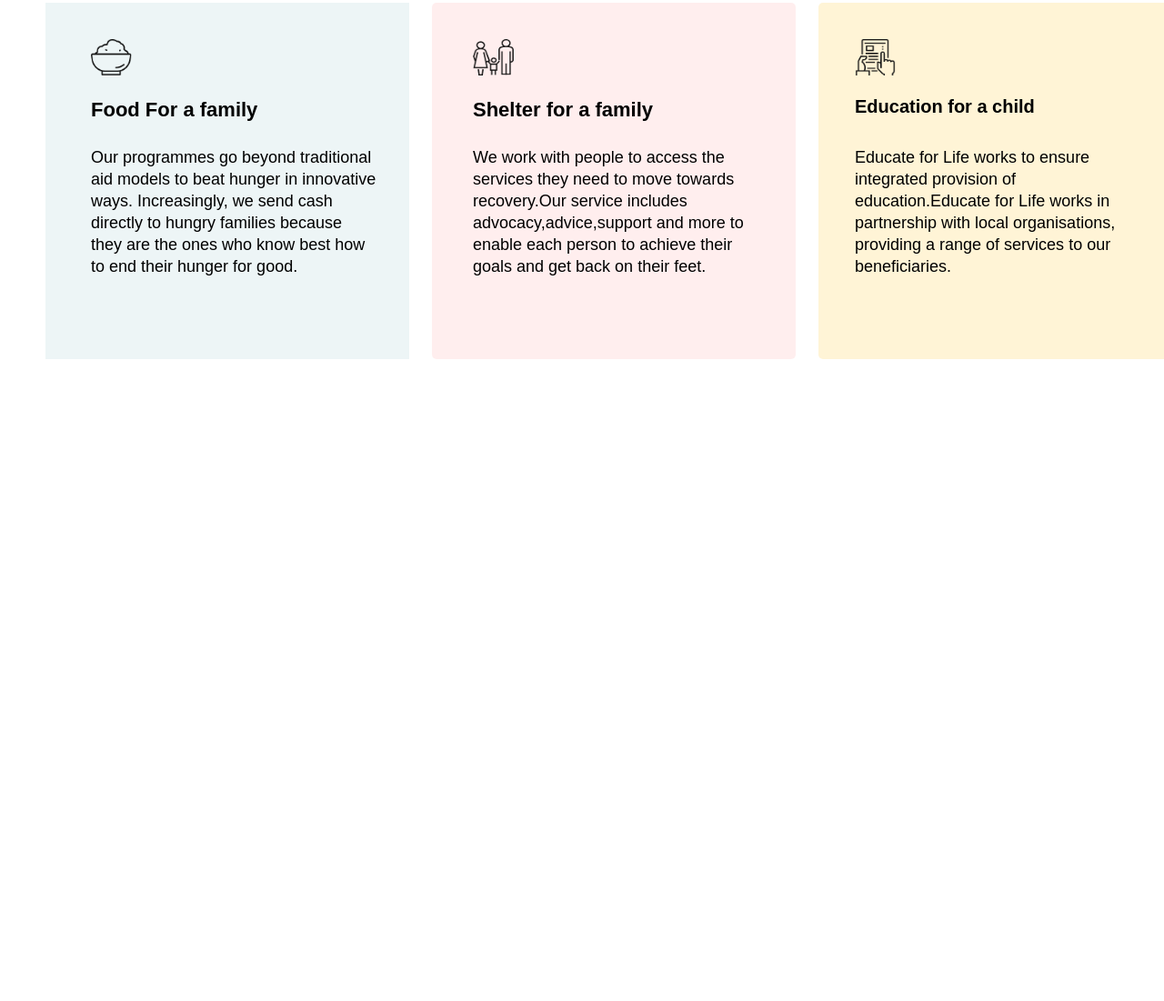
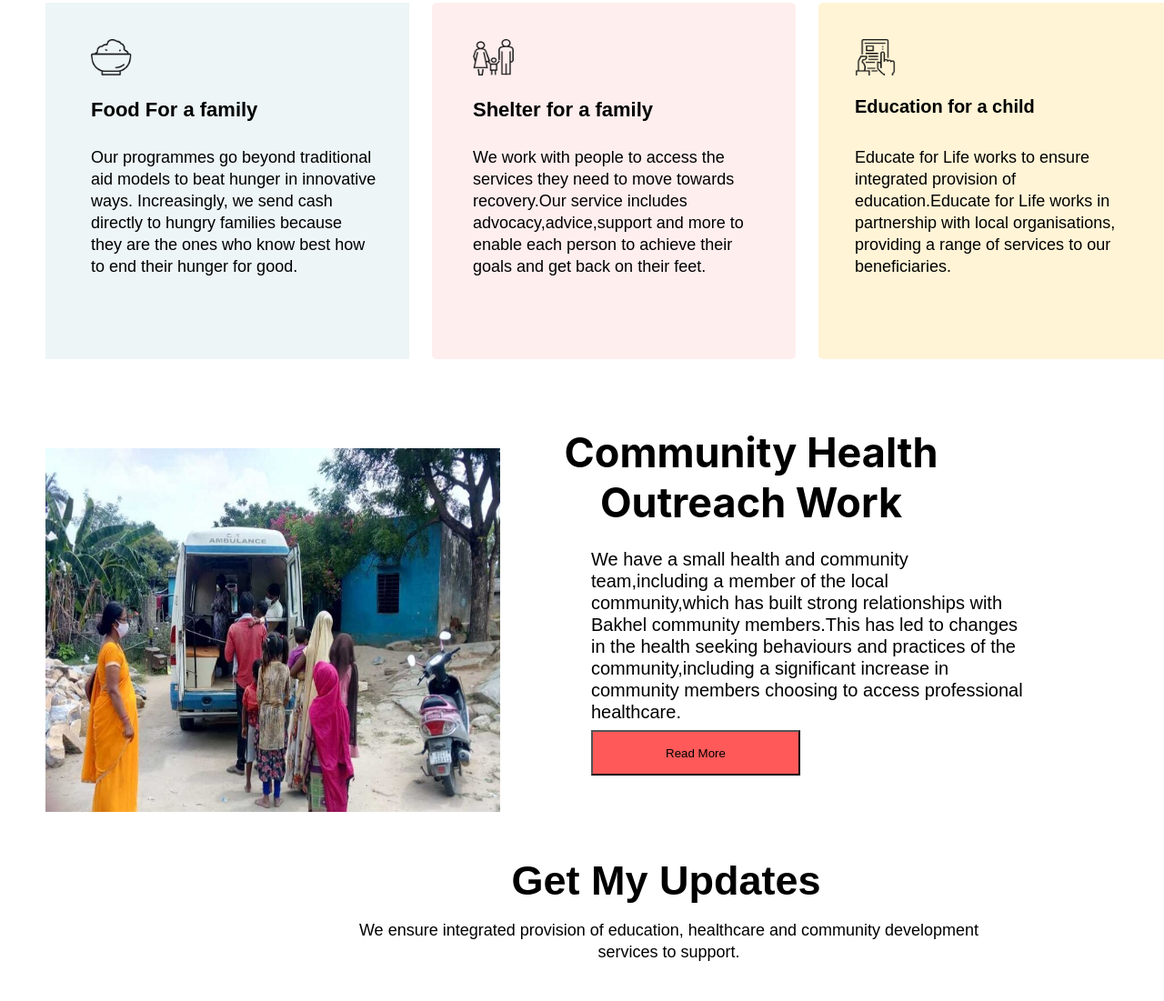
Before and after one commit to rajapal215/donate-today-main, a plain HTML site: page index.html in a window 1280 px wide. Shown: the part 1587-2688 px from the top of the page at 91% size. Before the commit the page ends 1982 px from the top, so only its background shows below. Drawn offline with Linux system fonts and the light colour scheme.

Commit message:
added my updates

```diff
--- a/index.html
+++ b/index.html
@@ -75,6 +75,22 @@
     <p class="education-paragraph">Educate for Life works to ensure integrated provision of education.Educate for Life
         works in partnership with local organisations, providing a range of
         services to our beneficiaries. </p>
+    <section>
+        <h1 class="titel4">Community Health Outreach Work</h1>
+        <img class="extra-image1" src="images/new.jpg" alt="">
+        <p class="community-team">We have a small health and community team,including a member of the local
+            community,which has built strong relationships with Bakhel community members.This has led to changes in the
+            health seeking behaviours and practices of the community,including a significant increase in community
+            members choosing to access professional healthcare.</p>
+        <button class="read-button">Read More</button>
+    </section>
+    <div>
+        <h1 class="my-update">Get My Updates</h1>
+        <p class="update-paragraph">We ensure integrated provision of education, healthcare and community development
+            services to support.
+        </p>
+
+    </div>
 
 
 
--- a/style.css
+++ b/style.css
@@ -324,3 +324,80 @@ body {
     text-align: left;
     font-size: bold;
 }
+
+.titel4 {
+    position: absolute;
+    width: 492px;
+    height: 108px;
+    left: 580px;
+    top: 2020px;
+    font-family: 'Inter';
+    font-weight: 700;
+    font-size: 45px;
+    text-align: center;
+
+}
+
+.extra-image1 {
+    position: absolute;
+    height: 400px;
+    width: 500px;
+    left: 50px;
+    top: 2080px;
+}
+
+.community-team {
+    position: absolute;
+    width: 480px;
+    height: 210px;
+    left: 650px;
+    top: 2170px;
+    font-family: 'poppins', sans-serif;
+    font-weight: 400;
+    font-size: 20px;
+    line-height: 24px;
+    text-align: left;
+    font-size: bold;
+}
+
+.read-button {
+    display: flex;
+    flex-direction: column;
+    justify-content: center;
+    align-items: center;
+    gap: 5px;
+    width: 230px;
+    top: 2390px;
+    left: 650px;
+    height: 50px;
+    position: absolute;
+    padding: 15px 20px;
+    background-color: #FF5959;
+
+}
+
+.my-update {
+    position: absolute;
+    width: 355px;
+    height: 55px;
+    left: 555px;
+    top: 2500px;
+    font-family: 'poppins', sans-serif;
+    font-weight: 700;
+    font-size: 45px;
+    text-align: center;
+}
+
+.update-paragraph {
+    position: absolute;
+    width: 691px;
+    height: 90px;
+    left: 390px;
+    top: 2580px;
+    font-family: 'poppins', sans-serif;
+    font-weight: 400;
+    font-size: 18px;
+    line-height: 24px;
+    text-align: center;
+    font-size: bold;
+}
```
Also changed, not shown: images/new.jpg (added).
